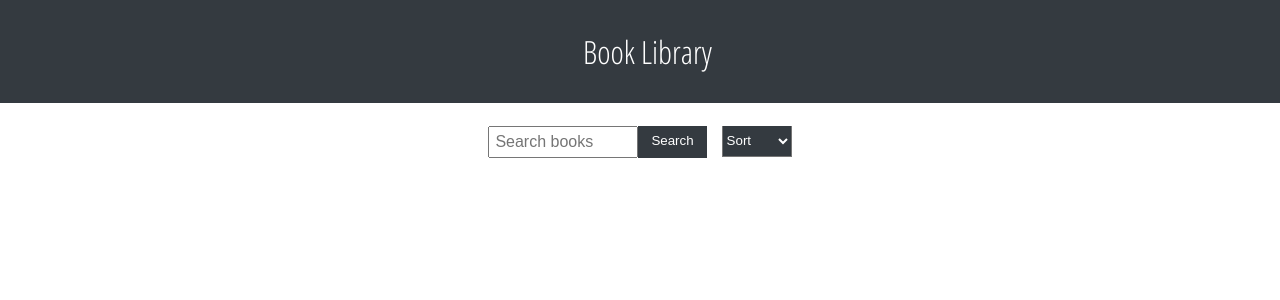
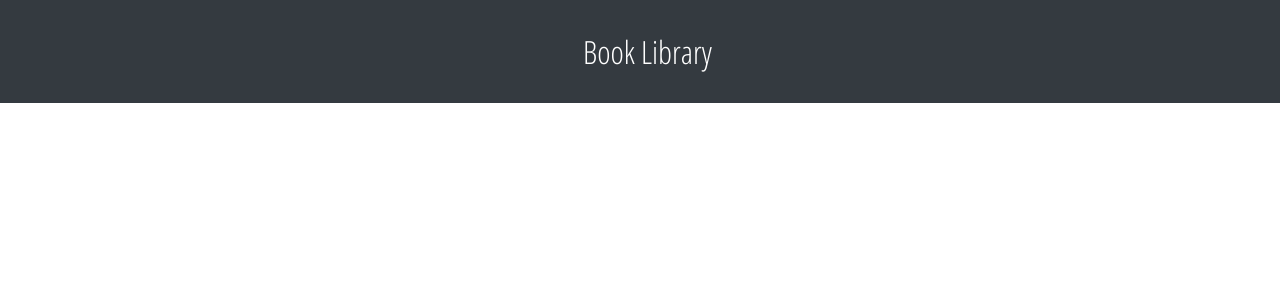
Before and after one commit to RalphSaridar369/booklibrary, a React (Create React App) app: page / in a window 1280 px wide. Shown: the top 300 px of the page. Built offline with nearby package versions, Linux system fonts and the light colour scheme.

Commit message:
first commit for a book library

```diff
--- a/src/App.js
+++ b/src/App.js
@@ -42,10 +42,10 @@ class App extends Component {
       <div className="App">
           <Header />
           <Switch>
-            <Route exact path="/">
+            <Route exact path="/spacelibrary/">
               <Books change={this.changeData}/>
             </Route>
-            <Route path="/book/:id">
+            <Route path="/spacelibrary/book/:id">
               <Detailed data={this.state.data} />
             </Route>
           </Switch>
```
